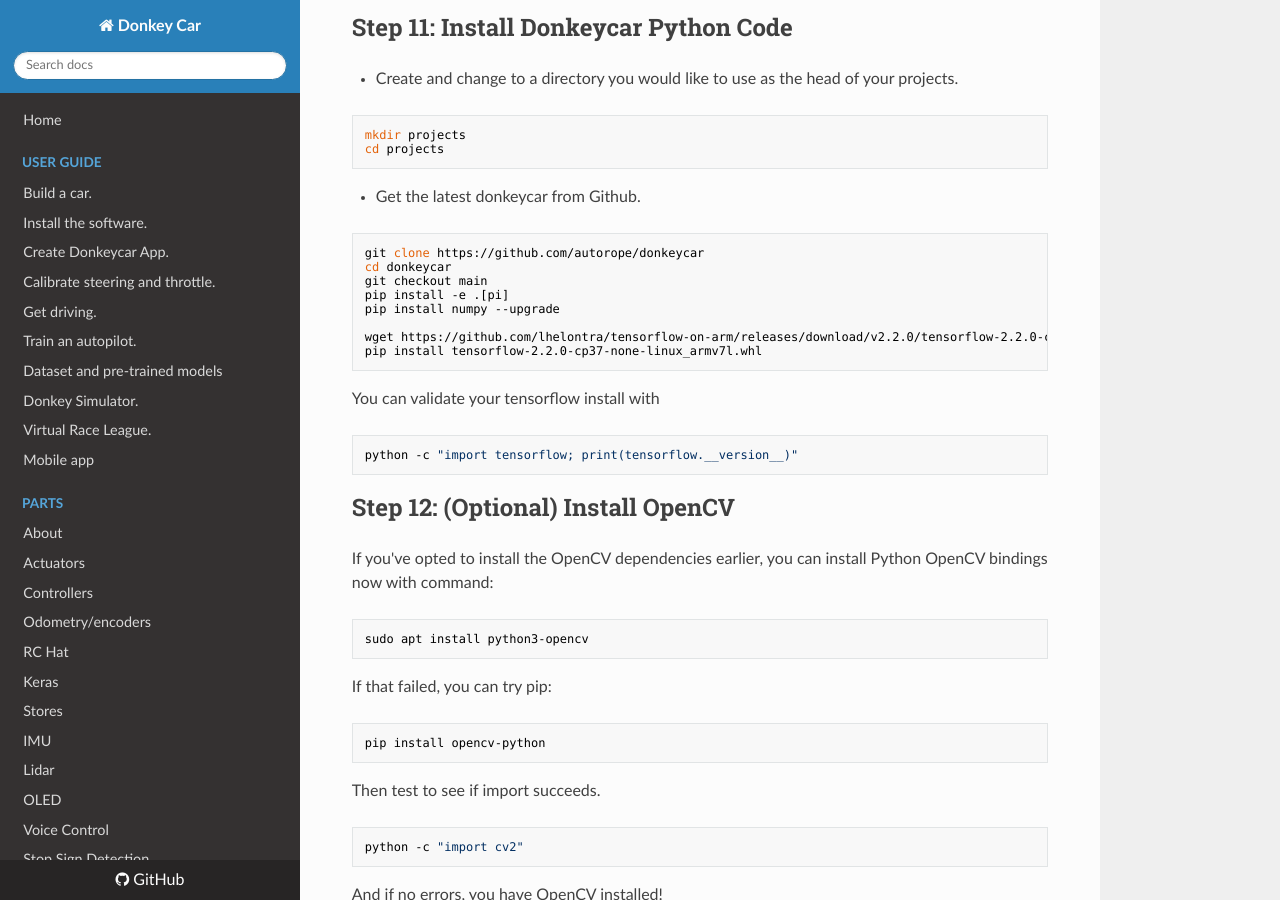
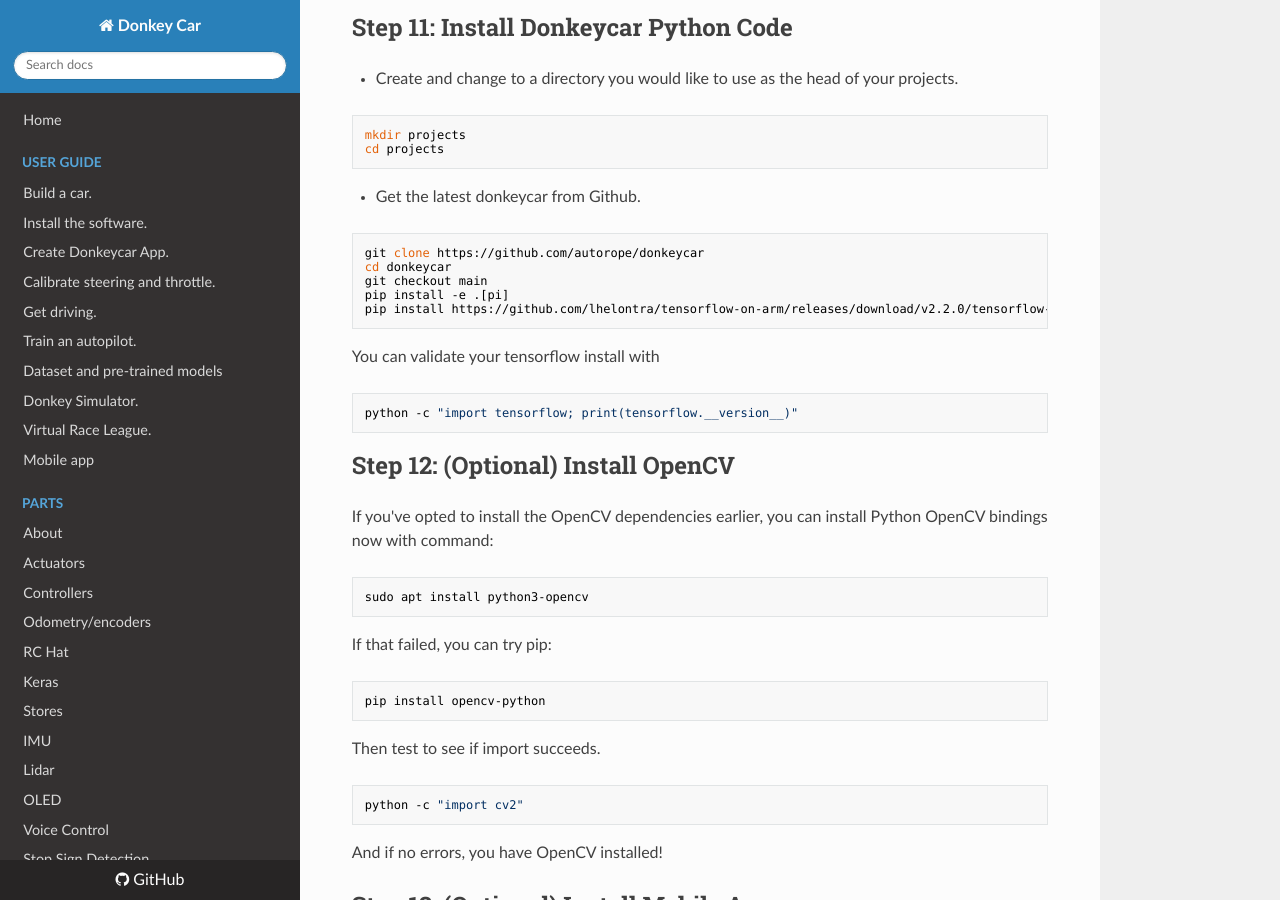
Before and after one commit to autorope/donkeydocs, an MkDocs documentation site: the page built from docs/guide/robot_sbc/setup_raspberry_pi.md, in a window 1280 px wide and 900 px high, scrolled down 5169 px. Built offline with MkDocs 1.6.1, drawn with Linux system fonts in a browser that asks for light colours; nearby versions of some CDN libraries; old or Windows-style settings are respelled for this version of MkDocs.

Commit message:
Improve RPi tf install further

````diff
--- a/docs/guide/robot_sbc/setup_raspberry_pi.md
+++ b/docs/guide/robot_sbc/setup_raspberry_pi.md
@@ -225,10 +225,7 @@ git clone https://github.com/autorope/donkeycar
 cd donkeycar
 git checkout main
 pip install -e .[pi]
-pip install numpy --upgrade
-
-wget https://github.com/lhelontra/tensorflow-on-arm/releases/download/v2.2.0/tensorflow-2.2.0-cp37-none-linux_armv7l.whl
-pip install tensorflow-2.2.0-cp37-none-linux_armv7l.whl
+pip install https://github.com/lhelontra/tensorflow-on-arm/releases/download/v2.2.0/tensorflow-2.2.0-cp37-none-linux_armv7l.whl
 ```
 
 You can validate your tensorflow install with
````
